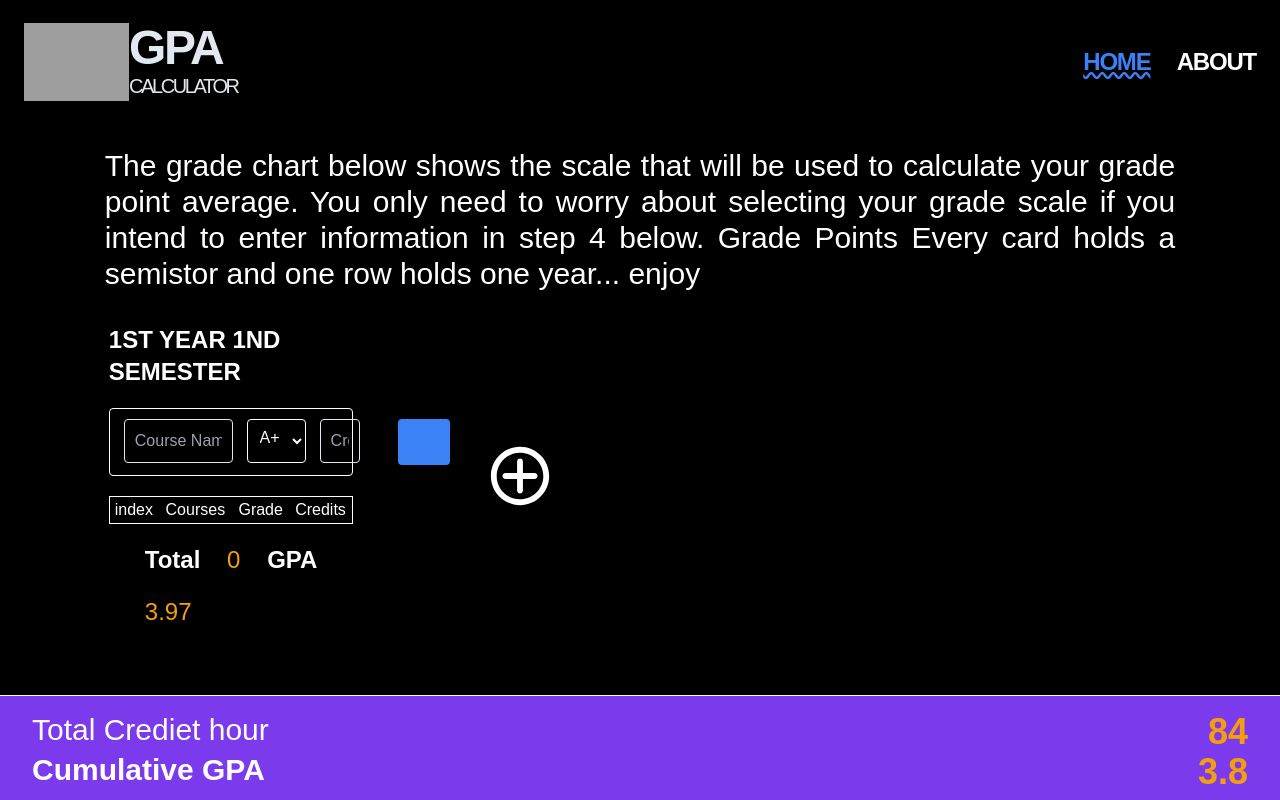
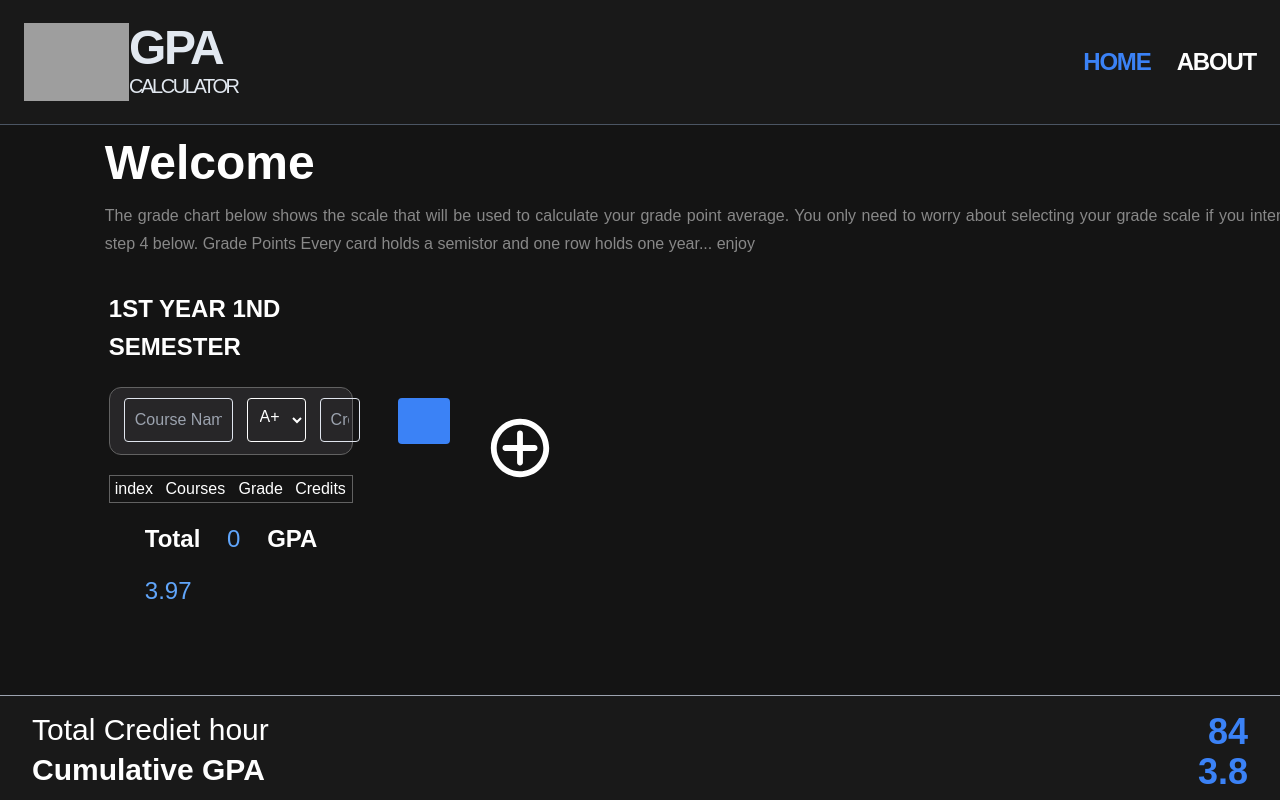
Before and after one commit to bealugirma23/GPA-calculator, a React (Vite) app: page / in a window 1280 px wide. Shown: the top 800 px of the page. Built offline with nearby package versions, Linux system fonts and the light colour scheme; grey boxes are pictures that could not be loaded; some icons are missing.

Commit message:
ui changes

```diff
--- a/src/App.jsx
+++ b/src/App.jsx
@@ -8,7 +8,7 @@ function App() {
   const [dark, setdark] = useState("dark");
    const [isDarkMode, setIsDarkMode] = useState(false);
   return (
-    <div class={dark} className={`${dark ? "bg-black": "bg-white"}`}>
+    <div class={dark} className={`${dark ? "bg-[#141414]": "bg-white"}`}>
 
       <BrowserRouter>
         <Header />
--- a/src/Components/Footer.jsx
+++ b/src/Components/Footer.jsx
@@ -2,17 +2,17 @@ import React from "react";
 
 const Footer = () => {
   return (
-    <footer className="flex pt-4 xl:mt-20 bottom-0  sticky  p-2 bg-violet-600 w-full  border-t-white border-t border-solid ">
+    <footer className="flex pt-4 xl:mt-20 bottom-0  sticky  p-2 bg-[#191919]  w-full  border-t-gray-400 border-t border-solid ">
       <div className="flex-col  px-6 w-full justify-start items-start">
         <div className="flex justify-between w-full ">
           <div className="text-white text-3xl  ">Total Crediet hour</div>
-          <div className="text-amber-500 text-4xl font-bold ">84</div>
+          <div className="text-blue-500 text-4xl font-bold ">84</div>
         </div>
         <div className="items-stretch flex justify-between gap-2.5 ">
           <div className="text-white text-3xl font-bold grow ">
             Cumulative GPA
           </div>
-          <div className="text-amber-500 text-4xl font-bold self-center whitespace-nowrap">
+          <div className="text-blue-500 text-4xl font-bold self-center whitespace-nowrap">
             3.8
           </div>
         </div>
--- a/src/Components/Header.jsx
+++ b/src/Components/Header.jsx
@@ -8,7 +8,7 @@ const Header = (onoff) => {
     setCurrentPath(path);
   }, []);
   return (
-    <nav className="px-6 py-3 z-30 flex w-full justify-between gap-5  max-md:max-w-full max-md:flex-wrap">
+    <nav className="px-6 bg-[#191919] py-3 z-30 flex w-full justify-between gap-5 border-b border-solid border-gray-600 max-md:max-w-full max-md:flex-wrap">
       <div className=" flex xl:flex-col justify-center  w-full">
         <div className="flex  w-[13.8rem] ">
           <img
@@ -34,7 +34,7 @@ const Header = (onoff) => {
             href="/"
             className={`text-center  text-2xl font-bold leading-10 tracking-tighter hover:underline ${
               currentPath === "/"
-                ? "text-blue-500 underline decoration-wavy"
+                ? "text-blue-500 "
                 : "text-white"
             }`}
           >
@@ -46,7 +46,7 @@ const Header = (onoff) => {
             href="/about"
             className={`text-center text-2xl font-bold leading-10 tracking-tighter hover:underline ${
               currentPath === "/about"
-                ? "text-blue-500 underline decoration-wavy"
+                ? "text-blue-500 "
                 : "text-white "
             }`}
           >
--- a/src/pages/Home.jsx
+++ b/src/pages/Home.jsx
@@ -30,9 +30,7 @@ function Home() {
       return newSemesters;
     });
     // Update totalCredits
-    setTotalCredits(
-      (prevTotalCredits) => prevTotalCredits + parseFloat(course.creditHours)
-    );
+
 
   };
   function calculate() {
@@ -52,19 +50,24 @@ function Home() {
   }
   return (
     <div className="flex-col  xl:px-[4.8rem] overflow-x-auto min-h-screen">
-      <p className="text-white dark:text-black text-justify text-xl xl:text-3xl px-7 mt-6 ">
+      <h3 className="text-white text-[48px] px-7 font-bold">Welcome</h3>
+      <p className="text-[#888888] dark:text-black xl:w-[88rem] text-justify text-xl xl:text-[16px] px-7 ">
         The grade chart below shows the scale that will be used to calculate
         your grade point average. You only need to worry about selecting your
         grade scale if you intend to enter information in step 4 below. Grade
         Points Every card holds a semistor and one row holds one year... enjoy
       </p>
+      {/* <div className="px-64 py-10">
+          <hr></hr>
+      </div> */}
+
       <div className="mt-8">
         <div className="grid grid-cols-1 gap-7 mx-8 xl:grid-cols-4">
           {semesters.map((semester, index) => (
             <div className="" key={index}>
-              <div className="text-white text-2xl font-bold uppercase">
+              <h5 className="text-white text-[24px] font-bold uppercase">
                 {semester.semester}
-              </div>
+              </h5>
               <form
                 onSubmit={(e) => {
                   e.preventDefault();
@@ -76,7 +79,7 @@ function Home() {
                   addCourse(index, course);
                 }}
               >
-                <div className="items-stretch flex justify-between gap-3.5 mt-5  px-3.5 py-2.5 rounded border border-solid border-white">
+                <div className="items-stretch flex justify-between gap-3.5 mt-5  px-3.5 py-2.5 bg-[#272628] rounded-xl border border-solid border-[#626262]">
                   <div className="items-stretch flex gap-3.5 pr-6 max-md:pr-5">
                     <input
                       type="text"
@@ -89,7 +92,7 @@ function Home() {
                       type="text"
                       name="grade"
                       onChange={calculate()}
-                      className="justify-center text-white bg-black h-11 items-stretch border flex gap-1.5 px-2 py-2 rounded border-solid border-white self-start"
+                      className="justify-center text-white bg-[#272628] h-11 items-stretch border flex gap-1.5 px-2 py-2 rounded border-solid border-white self-start"
                       id="select"
                     >
                       <option value="4">A+</option>
@@ -121,8 +124,8 @@ function Home() {
                 </div>
               </form>
 
-              <table className="w-full table-white mt-5 text-white border border-solid border-white">
-                <thead>
+              <table className="w-full table-white mt-5 text-white border  p-2 border-solid border-[#626262] ">
+                <thead >
                   <tr>
                     <th scope="col">index</th>
                     <th scope="col">Courses</th>
@@ -152,9 +155,9 @@ function Home() {
               <div className="border flex w-full flex-col items-stretch  rounded ">
                 <div className="justify-between items-stretch content-center flex-wrap flex gap-5 mt-5 px-9 ">
                   <div className="text-white text-2xl font-bold">Total</div>
-                  <div className="text-amber-500 text-2xl">{totalCredits}</div>
+                  <div className="text-blue-400 text-2xl">{totalCredits}</div>
                   <div className="text-white text-2xl font-bold">GPA</div>
-                  <div className="text-amber-500 text-2xl">3.97</div>
+                  <div className="text-blue-400 text-2xl">3.97</div>
                 </div>
               </div>
             </div>
```
